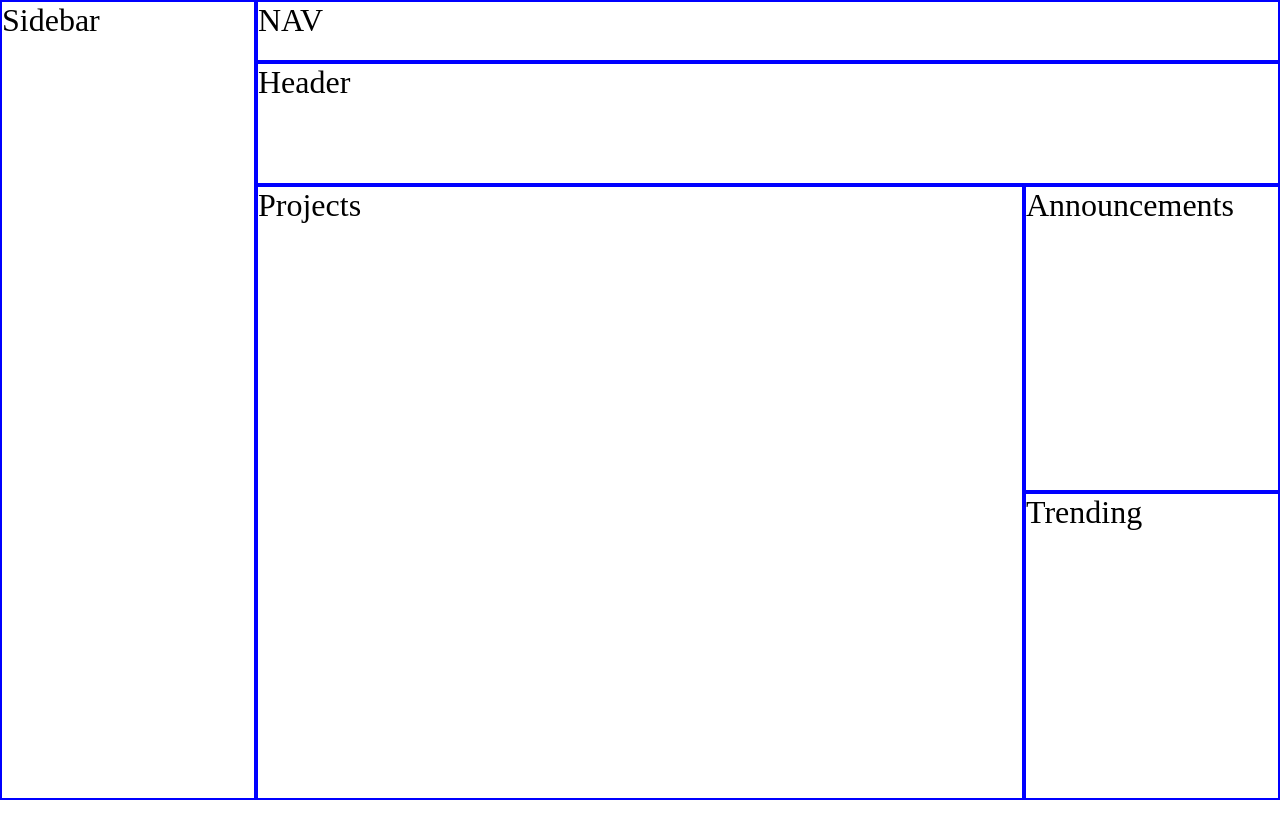
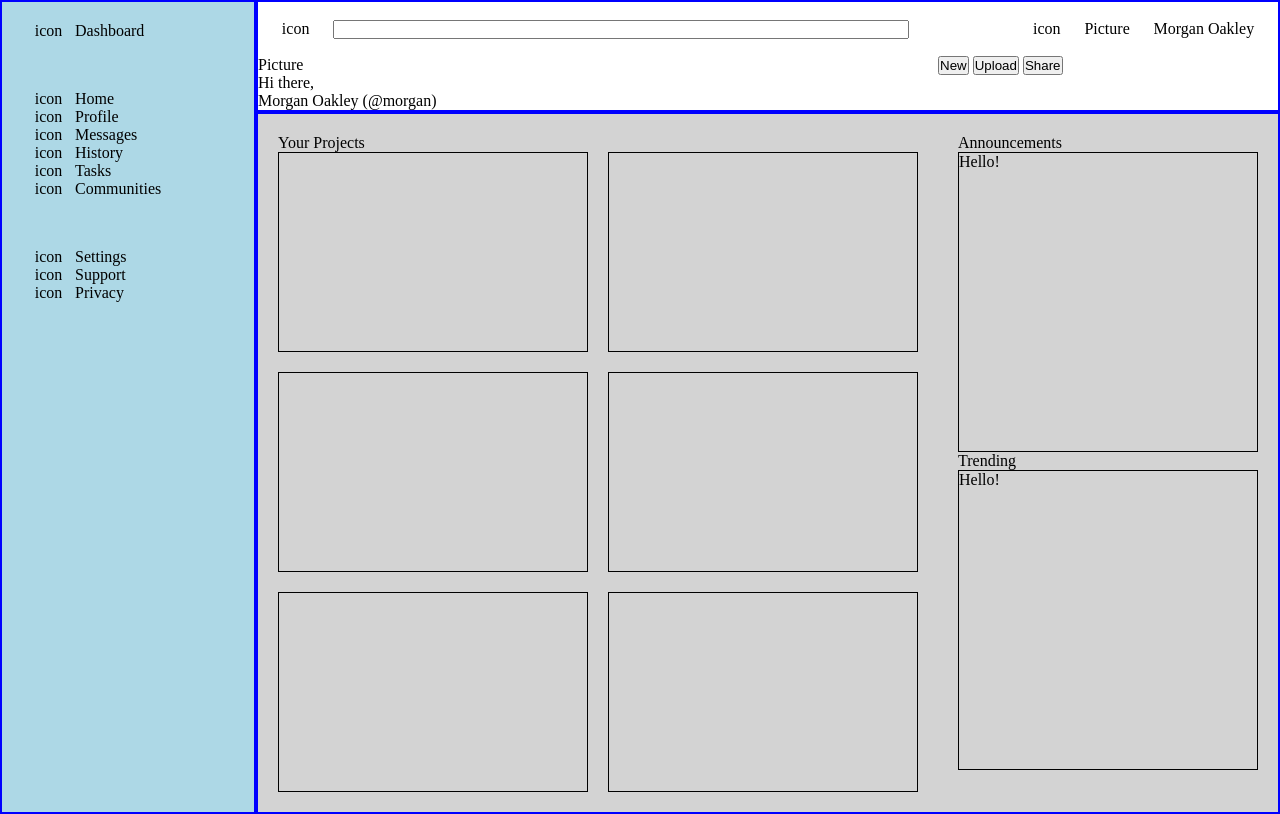
Before and after one commit to elefantoft/odin-admin-dashboard, a plain HTML site: page index.html in a window 1280 px wide. Drawn offline with Linux system fonts and the light colour scheme.

Commit message:
Add container items

```diff
--- a/index.html
+++ b/index.html
@@ -9,10 +9,83 @@
 </head>
 <body>
     <div class="container">
-        <div class="sidebar">Sidebar</div>
-        <div class="nav">NAV</div>
-        <div class="header">Header</div>
-        <div class="projects">Projects</div>
-        <div class="announcements">Announcements</div>
-        <div class="trending">Trending</div>
+
+        <div class="sidebar">
+            <div>
+                <div class="icon">icon</div>
+                <div>Dashboard</div>
+            </div>
+            <div>
+                <div class="icon">icon</div>
+                <div>Home</div>
+                <div class="icon">icon</div>
+                <div>Profile</div>
+                <div class="icon">icon</div>
+                <div>Messages</div>
+                <div class="icon">icon</div>
+                <div>History</div>
+                <div class="icon">icon</div>
+                <div>Tasks</div>
+                <div class="icon">icon</div>
+                <div>Communities</div>
+            </div>
+            <div>
+                <div class="icon">icon</div>
+                <div>Settings</div>
+                <div class="icon">icon</div>
+                <div>Support</div>
+                <div class="icon">icon</div>
+                <div>Privacy</div>
+            </div>
+        </div>
+
+        <div class="header">
+
+            <div class="nav">
+                <div class="icon">icon</div>
+                <input type="search">
+                <div class="icon">icon</div>
+                <div class="icon">Picture</div>
+                <div>Morgan Oakley</div>
+            </div>
+
+            <div class="user">
+                <div>
+                    <div>Picture</div>
+                    <div>
+                        <p>Hi there,</p>
+                        <p>Morgan Oakley (@morgan)</p>
+                    </div>
+                </div>
+                <div>
+                    <button>New</button>
+                    <button>Upload</button>
+                    <button>Share</button>
+                </div>
+            </div>
+        </div>
+
+        <div class="main-content">
+            <div class="projects">
+                <div>Your Projects</div>
+                <div class="card-container">
+                    <div class="card"></div>
+                    <div class="card"></div>
+                    <div class="card"></div>
+                    <div class="card"></div>
+                    <div class="card"></div>
+                    <div class="card"></div>
+                </div>
+            </div>
+            <div class="highlights">
+                <div>
+                    <div>Announcements</div>
+                    <div class="announce-box">Hello!</div>
+                </div>
+                <div>
+                    <div>Trending</div>
+                    <div class="trending-box">Hello!</div>
+                </div>
+            </div>
+        </div>
 </html>
--- a/style.css
+++ b/style.css
@@ -7,27 +7,74 @@
 .container {
     height: 100vh;
     display: grid;
-    grid-template-columns: 1fr 3fr 1fr;
-    grid-template-rows: 1fr 2fr 5fr 5fr;
+    grid-template-columns: 1fr 4fr;
+    grid-template-rows: 1fr 4fr;
 }
 
-.container div {
-    font-size: 32px;
+.container > div {
     border: 2px solid blue;
 }
 
 .sidebar {
-    grid-row: 1 / -1;
+    grid-row: span 2;
+    padding: 20px;
+    background-color: lightblue;
+}
+
+.icon {
+    justify-self: center;
+}
+
+.sidebar > div {
+    margin-bottom: 50px;
+    display: grid;
+    grid-template-columns: 1fr 3fr;
+}
+
+.header {
+    display: grid;
+    grid-template-rows: repeat(2, 1fr);
+    align-items: center;
 }
 
 .nav {
-    grid-column: 2 / -1;
+    display: flex;
+    justify-content: space-evenly;
 }
 
-.header {
-    grid-column: 2 / -1;
+input[type="search"] {
+    flex: 0.8;
+    margin-right: 100px;
 }
 
-.projects {
-    grid-row: 3 / -1;
+.user {
+    display: grid;
+    grid-template-columns: 2fr 1fr;
 }
+
+.main-content {
+    background-color: lightgray;
+    display: grid;
+    grid-template-columns: 2fr 1fr;
+}
+
+.projects, .highlights {
+    margin: 20px;
+    height: 90%
+}
+
+.card-container {
+    display: grid;
+    grid-template-columns: repeat(auto-fit, minmax(300px, 1fr));
+    gap: 20px;
+}
+
+.card {
+    height: 200px;
+    border: 1px solid black;
+}
+
+.announce-box, .trending-box {
+    border: 1px solid black;
+    height: 300px;
+}
```
